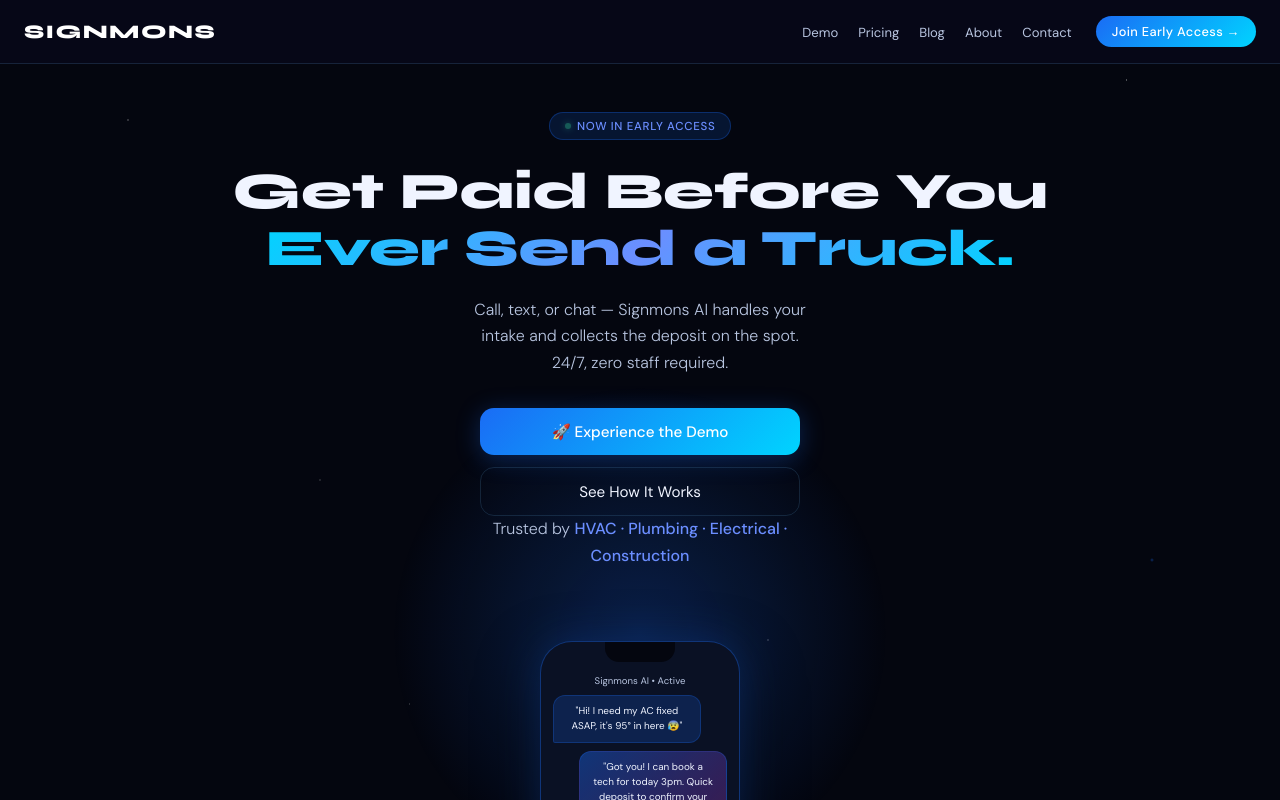
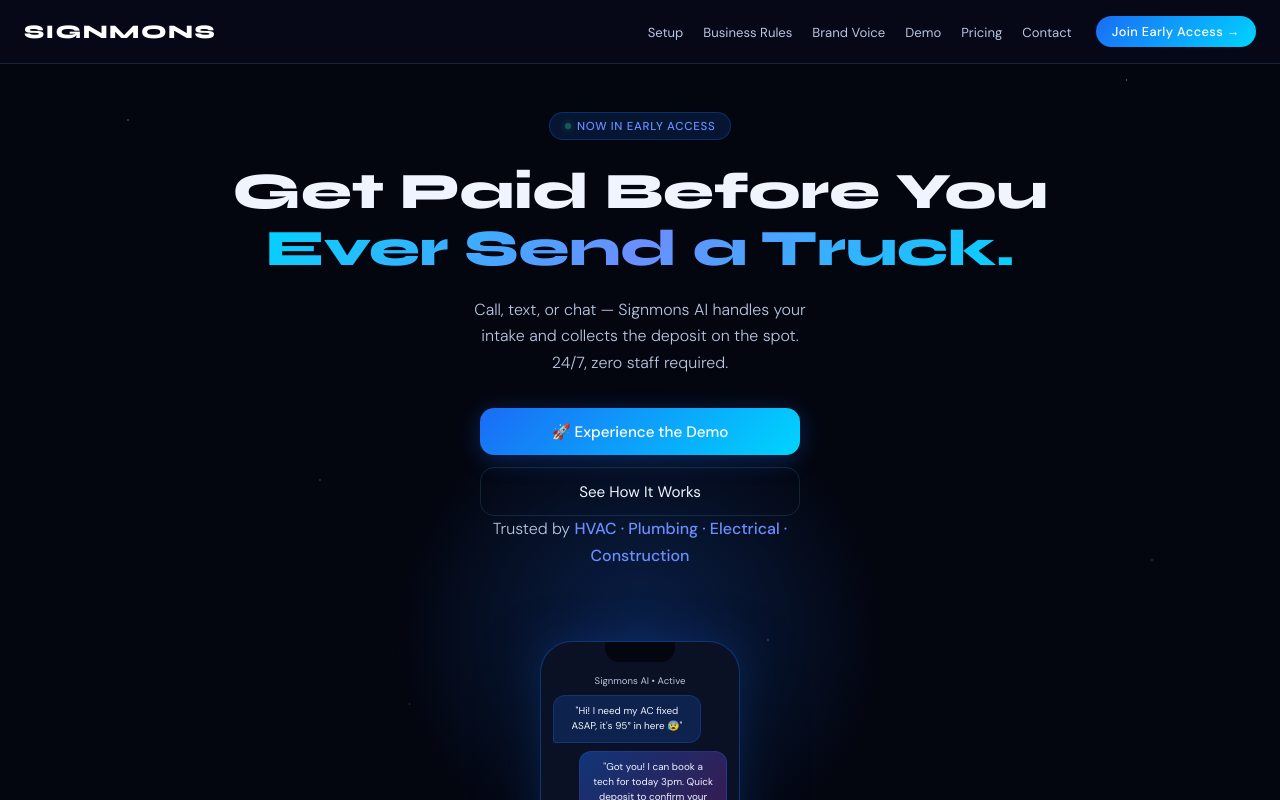
Before and after one commit to Debynyhan-Banks/Signmons-Marketing-Web-Feat-Marketing-Site, a React (Vite) app: page / in a window 1280 px wide. Shown: the top 800 px of the page. Built offline with nearby package versions, Linux system fonts and the light colour scheme.

Commit message:
fix(nav): expose setup, business rules, and brand voice pages

```diff
--- a/src/data/siteContent.ts
+++ b/src/data/siteContent.ts
@@ -13,10 +13,11 @@
 import { sitePricingPlans } from './pricingContent';
 
 export const sitePrimaryLinks: SiteLink[] = [
+  { id: 'setup', label: 'Setup', href: '/done-for-you-setup' },
+  { id: 'rules', label: 'Business Rules', href: '/business-rules' },
+  { id: 'voice', label: 'Brand Voice', href: '/brand-voice' },
   { id: 'demo', label: 'Demo', href: '/demo' },
   { id: 'pricing', label: 'Pricing', href: '/pricing' },
-  { id: 'blog', label: 'Blog', href: '/blog' },
-  { id: 'about', label: 'About', href: '/about' },
   { id: 'contact', label: 'Contact', href: '/contact' },
 ];
 
```
